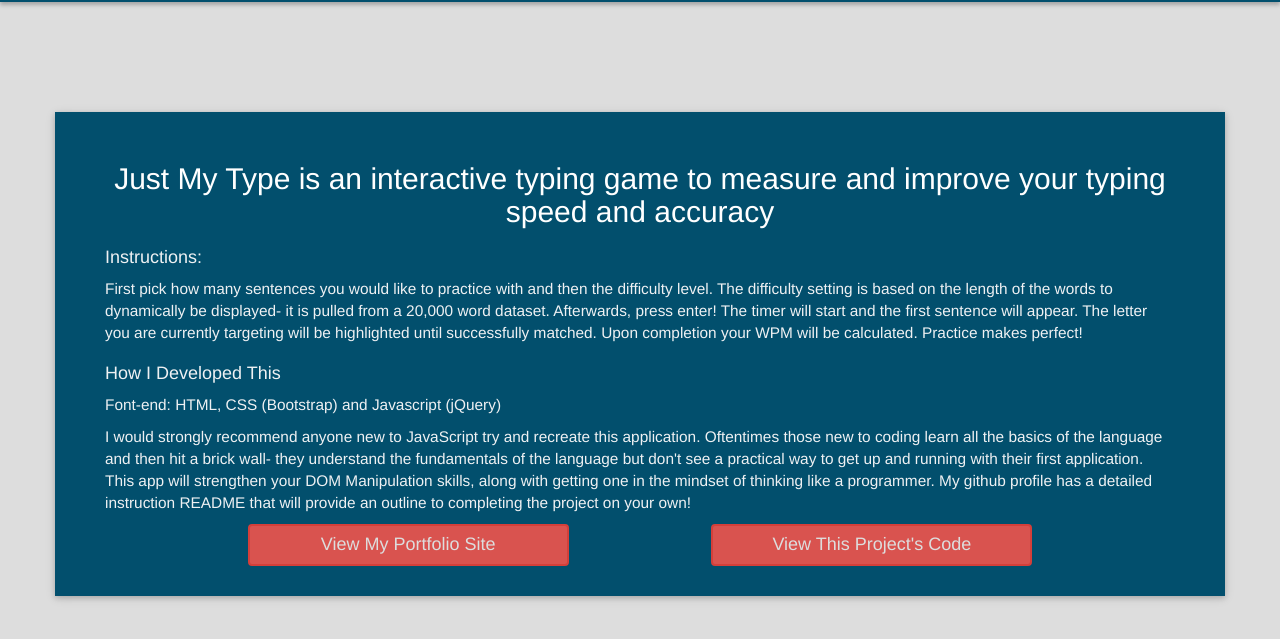
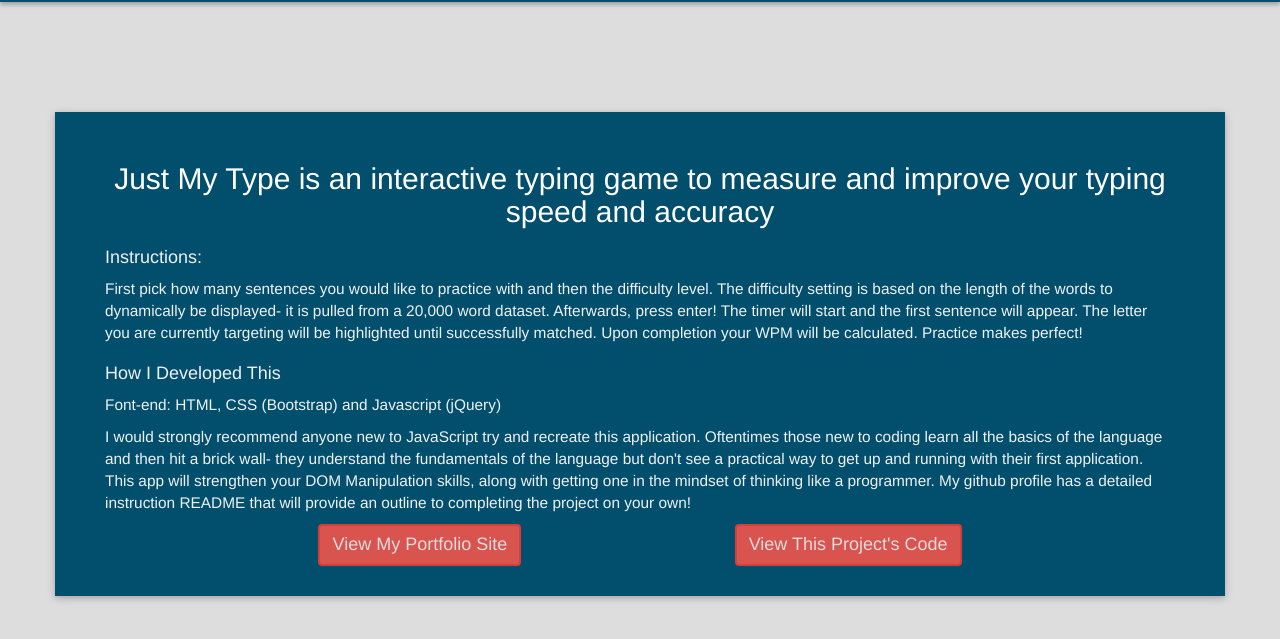
Before and after one commit to alanpramuk9/TypeWriter-, a website: page client/about.html in a window 1280 px wide. Shown: the part 63-702 px from the top of the page. Drawn offline with nearby package versions, Linux system fonts and the light colour scheme.

Commit message:
made the buttons on the about page with the title of view my portfolio site and view this projects code have a background that is consistent with the size of the screen

```diff
--- a/client/about.html
+++ b/client/about.html
@@ -48,10 +48,10 @@
             README that will provide an outline to completing the project on your own!
           </p>
           <div style='display:flex; justify-content: space-evenly'>
-            <button style='width:30%' type="button" class="btn btn-danger redbtn">
+            <button style='width:auto' type="button" class="btn btn-danger redbtn">
               <a target="_blank" href="https://www.alanpramuk.com" style="text-decoration: none">View My Portfolio Site</a>
             </button>
-            <button style='width:30%' type="button" class="btn btn-danger redbtn">
+            <button style='width:auto' type="button" class="btn btn-danger redbtn">
               <a target="_blank" href="https://github.com/alanpramuk9/TypeWriter-" style="text-decoration: none">View This Project's Code</a>
             </button>
           </div>
```
